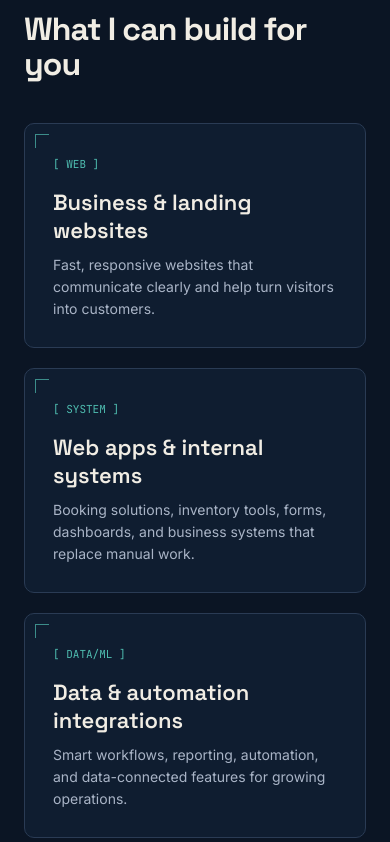
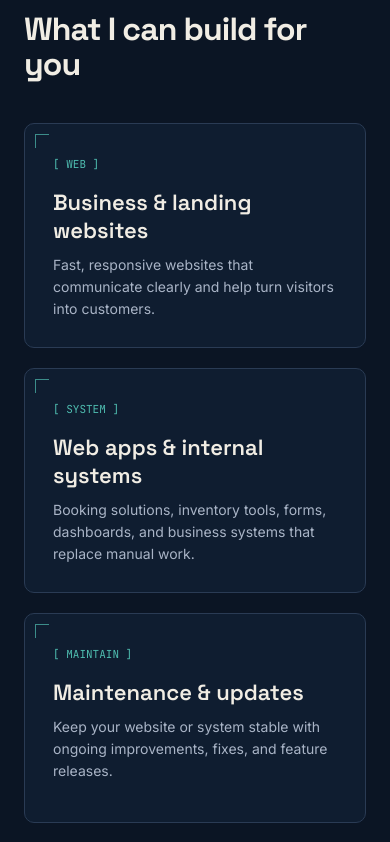
Before and after one commit to patrickeva/patrick-FWeb, a React (Vite) app in the folder patrick-freelance/: page / in a window 390 px wide. Shown: the part 1121-1963 px from the top of the page. Built offline with nearby package versions, Linux system fonts and the light colour scheme.

Commit message:
align servives

```diff
--- a/patrick-freelance/src/App.css
+++ b/patrick-freelance/src/App.css
@@ -258,8 +258,9 @@ body a {
 
 .service-grid {
   margin-top: 40px;
-  display: grid;
-  grid-template-columns: repeat(3, minmax(220px, 1fr));
+  display: flex;
+  flex-wrap: wrap;
+  justify-content: center;
   gap: 20px;
 }
 
@@ -275,6 +276,9 @@ body a {
 }
 
 .service-card {
+  flex: 1 1 calc(33.333% - 20px);
+  min-width: 260px;
+  max-width: 380px;
   padding: 28px;
   border-radius: 10px;
   position: relative;
@@ -1110,12 +1114,16 @@ body a {
 }
 
 @media (max-width: 900px) {
-  .service-grid,
   .pricing-grid,
   .process-grid,
   .example-grid,
   .terms-grid {
     grid-template-columns: 1fr;
+  }
+
+  .service-card {
+    flex: 1 1 100%;
+    max-width: 100%;
   }
 
   .process-grid::before {
--- a/patrick-freelance/src/App.jsx
+++ b/patrick-freelance/src/App.jsx
@@ -127,13 +127,6 @@ function App() {
               <span className="mini-label">[ SYSTEM ]</span>
               <h3 className="card-title">Web apps &amp; internal systems</h3>
               <p className="card-copy">Booking solutions, inventory tools, forms, dashboards, and business systems that replace manual work.</p>
-            </article>
-
-            <article className="card service-card">
-              <div className="corner-mark corner-top-left"></div>
-              <span className="mini-label">[ DATA/ML ]</span>
-              <h3 className="card-title">Data &amp; automation integrations</h3>
-              <p className="card-copy">Smart workflows, reporting, automation, and data-connected features for growing operations.</p>
             </article>
 
             <article className="card service-card">
```
